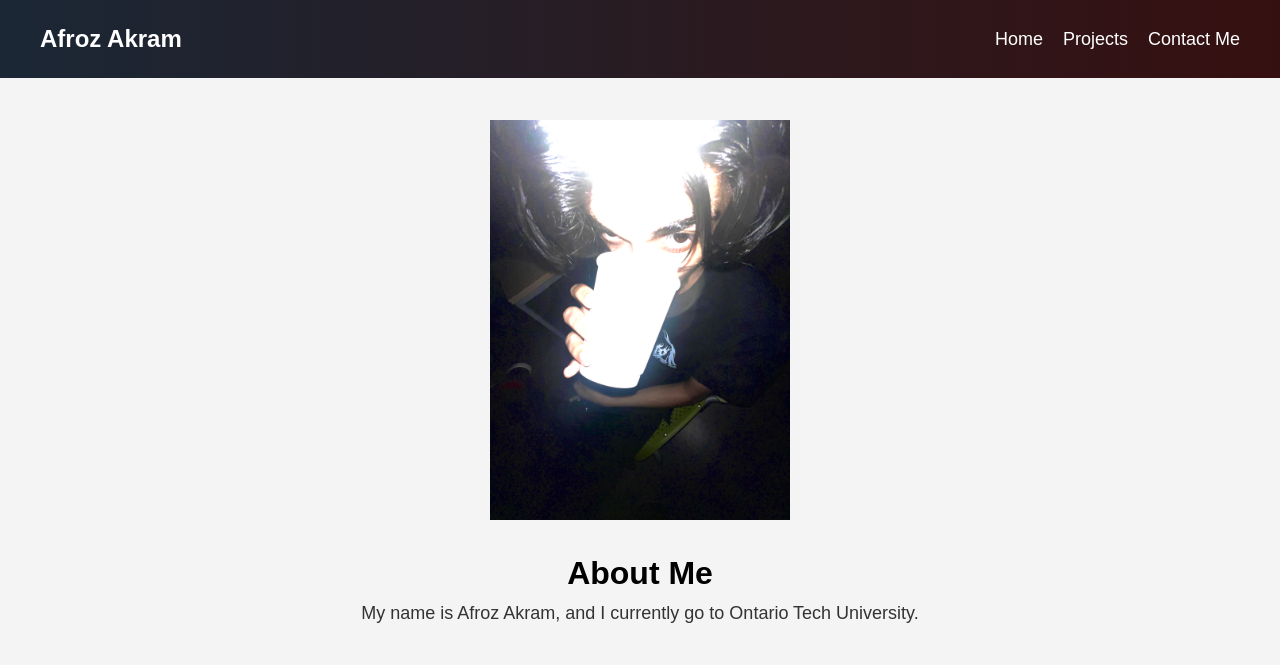
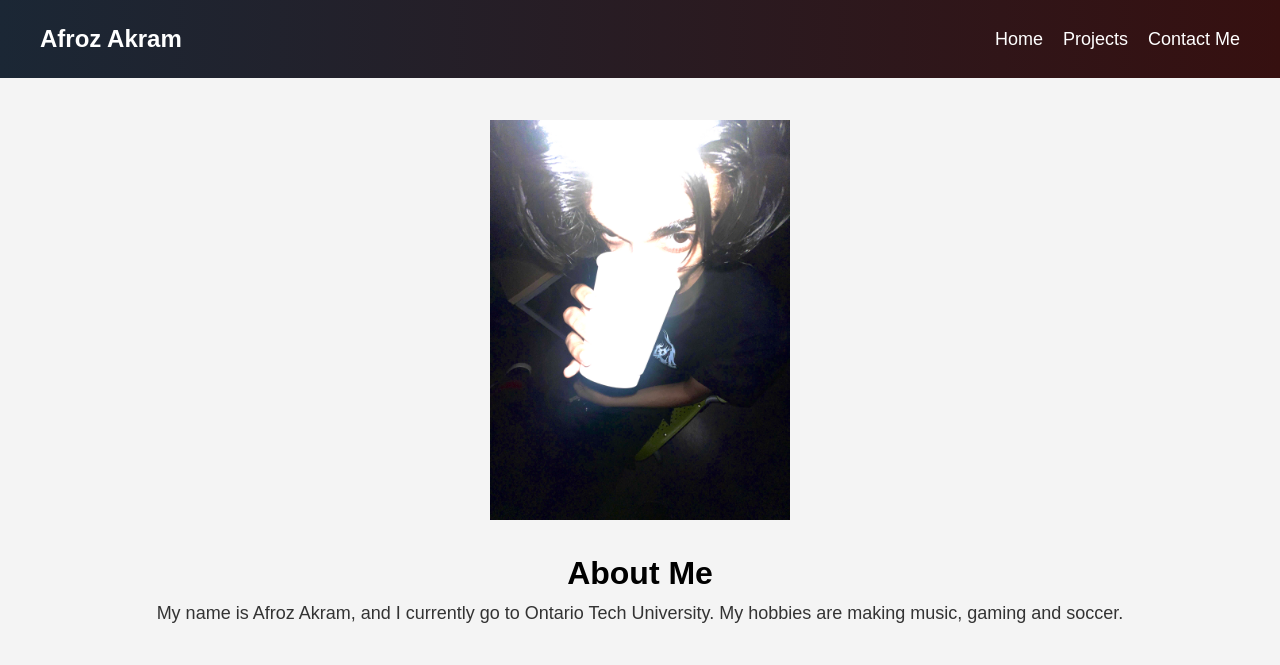
Before and after one commit to afroshyi/Assignment-1, a plain HTML site: page about.html in a window 1280 px wide. Shown: the top 665 px of the page. Drawn offline with Linux system fonts and the light colour scheme.

Commit message:
Update about.html

```diff
--- a/about.html
+++ b/about.html
@@ -31,7 +31,7 @@
                 <img src="me.jpg" alt="Image of me" class="centered-img">
                 <div class="content">
                     <h1>About Me</h1>
-                    <p>My name is Afroz Akram, and I currently go to Ontario Tech University.</p>
+                    <p>My name is Afroz Akram, and I currently go to Ontario Tech University. My hobbies are making music, gaming and soccer.</p>
                 </div>
             </div>
         </div>
```
